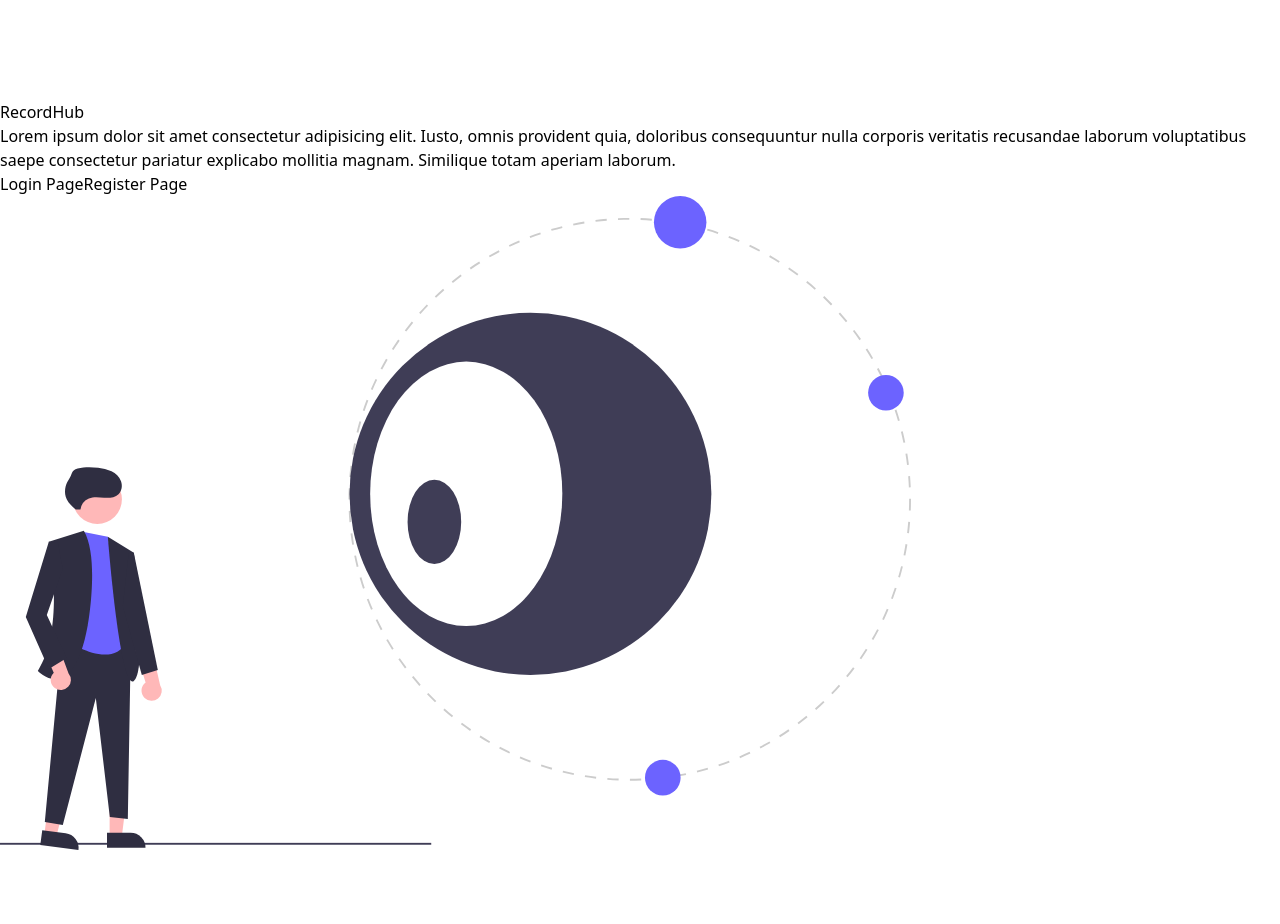
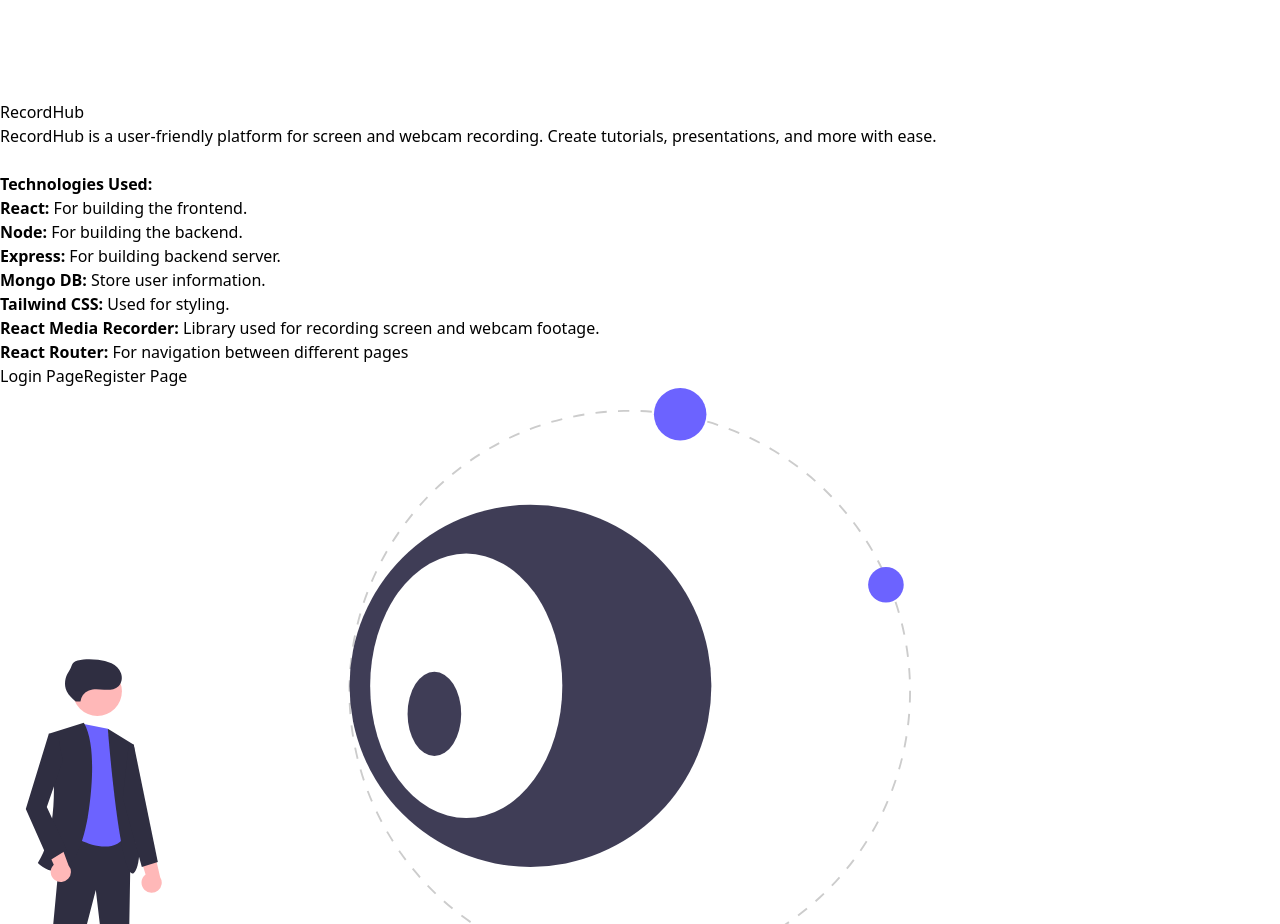
Before and after one commit to heyman242/TalkValley-Assignment, a React (Vite) app in the folder client/: page / in a window 1280 px wide. Shown: the part 1180-2104 px from the top of the page. Before the commit the page ends 2030 px from the top, so only its background shows below. Built offline with nearby package versions, Linux system fonts and the light colour scheme.

Commit message:
production ready

```diff
--- a/client/src/pages/Landing.jsx
+++ b/client/src/pages/Landing.jsx
@@ -6,7 +6,7 @@ const Landing = () => {
   return (
     <div className="bg-gray-100 min-h-screen flex flex-col justify-center items-center py-12">
       <nav className="fixed top-0 left-0 p-4">
-        <HomeIcon  />
+        <HomeIcon />
       </nav>
       <div className="grid grid-cols-1 md:grid-cols-2 gap-8 p-4">
         <div className="text-center">
@@ -14,10 +14,39 @@ const Landing = () => {
             Record<span className="text-blue-500">Hub</span>
           </h1>
           <p className="text-gray-700">
-            Lorem ipsum dolor sit amet consectetur adipisicing elit. Iusto,
-            omnis provident quia, doloribus consequuntur nulla corporis
-            veritatis recusandae laborum voluptatibus saepe consectetur pariatur
-            explicabo mollitia magnam. Similique totam aperiam laborum.
+            <p>
+              RecordHub is a user-friendly platform for screen and webcam
+              recording. Create tutorials, presentations, and more with ease.
+            </p>
+            <br />
+            <h3>
+              <strong>Technologies Used:</strong>
+            </h3>
+            <ul>
+              <li>
+                <strong>React:</strong> For building the frontend.
+              </li>
+              <li>
+                <strong>Node:</strong> For building the backend.
+              </li>
+              <li>
+                <strong>Express:</strong> For building backend server.
+              </li>
+              <li>
+                <strong>Mongo DB:</strong> Store user information.
+              </li>
+              <li>
+                <strong>Tailwind CSS:</strong> Used for styling.
+              </li>
+              <li>
+                <strong>React Media Recorder:</strong> Library used for
+                recording screen and webcam footage.
+              </li>
+              <li>
+                <strong>React Router:</strong> For navigation between different
+                pages
+              </li>
+            </ul>
           </p>
           <div className="mt-4">
             <Link
@@ -40,7 +69,6 @@ const Landing = () => {
           className="w-full md:max-w-xl mx-auto"
         />
       </div>
-
     </div>
   );
 };
```
